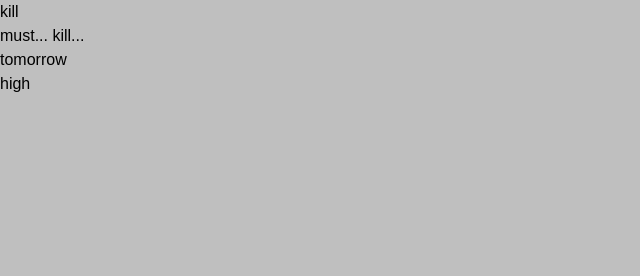
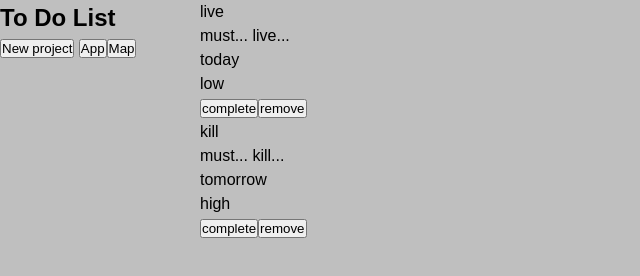
Before and after one commit to Boltlord1/to-do-list, a website built with webpack: page src/template.html in a window 1280 px wide. Shown: the whole page, without its empty margins (0-640 px from the left). Built offline with nearby package versions, Linux system fonts and the light colour scheme.

Commit message:
Added the ability to switch between different projects and also complete/ remove tasks

```diff
--- /dev/null
+++ b/src/dom/project-dom.js
@@ -0,0 +1,21 @@
+import TaskDom from './task-dom.js'
+export default class ProjectDom {
+    main = document.querySelector('.main')
+    sidebar = document.querySelector('.sidebar')
+    display(obj) {
+        this.main.innerHTML = ''
+        this.main.id = obj.id
+        obj.tasks.forEach(item => {
+            TaskDom.append(item, obj)
+        })
+    }
+    append(obj) {
+        this.display(obj)
+        const but = document.createElement('button')
+        but.textContent = obj.title
+        but.addEventListener('click', function() {
+            obj.dom.display(obj)
+        })
+        this.sidebar.appendChild(but)
+    }
+}
--- a/src/dom/project.js
+++ /dev/null
@@ -1,9 +0,0 @@
-export default class ProjectAppender {
-    static main = document.querySelector('.main')
-    static append(obj) {
-        const project = document.createElement('div')
-        project.classList.add('project')
-        project.id = obj.id
-        this.main.appendChild(project)
-    }
-}
--- a/src/dom/task.js
+++ b/src/dom/task-dom.js
@@ -1,6 +1,6 @@
-export default class TaskAppender {
+export default class TaskDom {
     static append(obj, pro) {
-        const project = document.getElementById(pro)
+        const project = document.getElementById(pro.id)
         const task = document.createElement('div')
         task.classList.add('task')
 
@@ -8,16 +8,33 @@ export default class TaskAppender {
         const desc = document.createElement('div')
         const due = document.createElement('div')
         const priority = document.createElement('div')
+        const remove = document.createElement('button')
+        const complete = document.createElement('button')
 
         title.textContent = obj.title
         desc.textContent = obj.desc
         due.textContent = obj.due
         priority.textContent = obj.priority
+        complete.textContent = 'complete'
+        remove.textContent = 'remove'
 
         task.appendChild(title)
         task.appendChild(desc)
         task.appendChild(due)
         task.appendChild(priority)
+        task.appendChild(complete)
+        task.appendChild(remove)
         project.appendChild(task)
+
+        complete.addEventListener('click', function() {
+            task.remove()
+            obj.status = true
+            pro.deleteTask(obj)
+        })
+
+        remove.addEventListener('click', function() {
+            task.remove()
+            pro.deleteTask(obj)
+        })
     }
 }
--- a/src/index.js
+++ b/src/index.js
@@ -1,13 +1,12 @@
 import './styles.css'
 import Project from './logic/project.js'
 import Task from './logic/task.js'
-import ProjectAppender from './dom/project.js'
-import TaskAppender from './dom/task.js'
 
 const app = new Project('App')
-console.log(app)
-const task = new Task('kill', 'must... kill...', 'tomorrow', 'high')
-app.addTask(task)
-console.log(app.tasks)
-ProjectAppender.append(app)
-TaskAppender.append(task, app.id)
+app.addTask(new Task('kill', 'must... kill...', 'tomorrow', 'high'))
+app.addTask(new Task('live', 'must... live...', 'today', 'low'))
+app.dom.append(app)
+const map = new Project('Map')
+map.addTask(new Task('live', 'must... live...', 'today', 'low'))
+map.addTask(new Task('kill', 'must... kill...', 'tomorrow', 'high'))
+map.dom.append(map)
--- a/src/logic/project.js
+++ b/src/logic/project.js
@@ -1,6 +1,9 @@
+import ProjectDom from '../dom/project-dom.js'
 export default class Project {
     #tasks = []
-    constructor(title, id) {
+    #finished = []
+    dom = new ProjectDom('jack')
+    constructor(title) {
         this.title = title
         this.id = `p-${crypto.randomUUID()}`
     }
@@ -9,7 +12,17 @@ export default class Project {
         return this.#tasks
     }
 
+    get finishedTasks() {
+        return this.#finished
+    }
+
     addTask(task) {
         this.#tasks.push(task)
+        task.idParent = this.id
+    }
+
+    deleteTask(task) {
+        this.#tasks = this.#tasks.filter((item) => item.id !== task.id)
+        if (task.status) this.#finished.push(task)
     }
 }
--- a/src/logic/task.js
+++ b/src/logic/task.js
@@ -1,8 +1,11 @@
 export default class Task {
+    idParent
+    status = false
     constructor(title, desc, due, priority) {
         this.title = title
         this.desc = desc
         this.due = due
         this.priority = priority
+        this.id = `t-${crypto.randomUUID()}`
     }
 }
--- a/src/styles.css
+++ b/src/styles.css
@@ -12,4 +12,14 @@
 
 body {
     background-color: hsl(0, 0%, 75%);
+    min-height: 100vh;
+    display: flex;
 }
+
+.sidebar {
+    width: 200px;
+}
+
+body > :not(.sidebar) {
+    flex: 1;
+}
--- a/src/template.html
+++ b/src/template.html
@@ -6,7 +6,10 @@
     <title>To-do List</title>
 </head>
 <body>
-    <nav class="sidebar"></nav>
+    <nav class="sidebar">
+        <h1>To Do List</h1>
+        <button class="new">New project</button>
+    </nav>
     <div class="main"></div>
 </body>
 </html>
```
